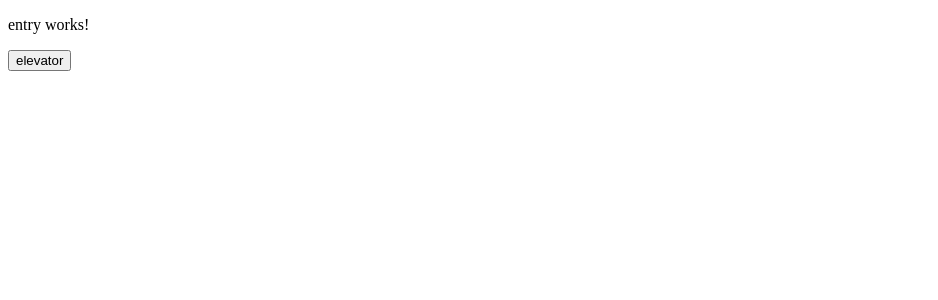
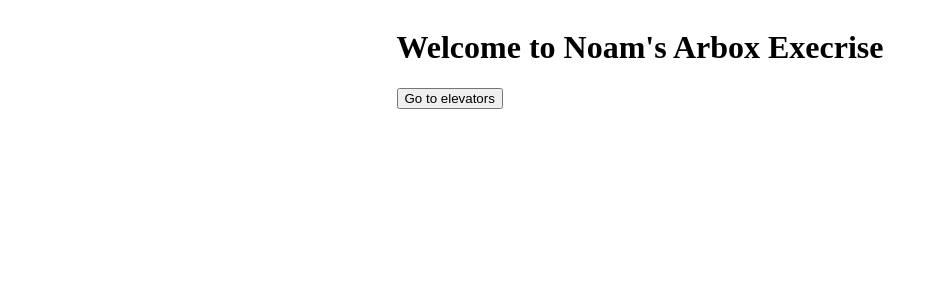
Before and after one commit to ronesn/arbox-elevator, an Angular app: page / in a window 1280 px wide. Shown: the top 300 px of the page, without its empty margins (0-938 px from the left). Built offline with nearby package versions, Linux system fonts and the light colour scheme.

Commit message:
styling entry

```diff
--- a/src/app/entry/entry.component.html
+++ b/src/app/entry/entry.component.html
@@ -1,2 +1,8 @@
-<p>entry works!</p>
-<a routerLink='/elevator'><button class="btn btn-success" > elevator </button></a>
+<div class="containetr">
+    <div>
+        <h1>Welcome to Noam's Arbox Execrise</h1>
+    </div>
+    <div>
+        <a routerLink='/elevator'><button class="btn btn-success">Go to elevators</button></a>
+    </div>
+</div>
--- a/src/app/entry/entry.component.scss
+++ b/src/app/entry/entry.component.scss
@@ -0,0 +1,5 @@
+:host {
+    display: flex;
+    justify-content: center;
+    align-items: center;
+}
```
Also changed, not shown: src/app/elevator/elevator.component.html (+4 -5 lines).
